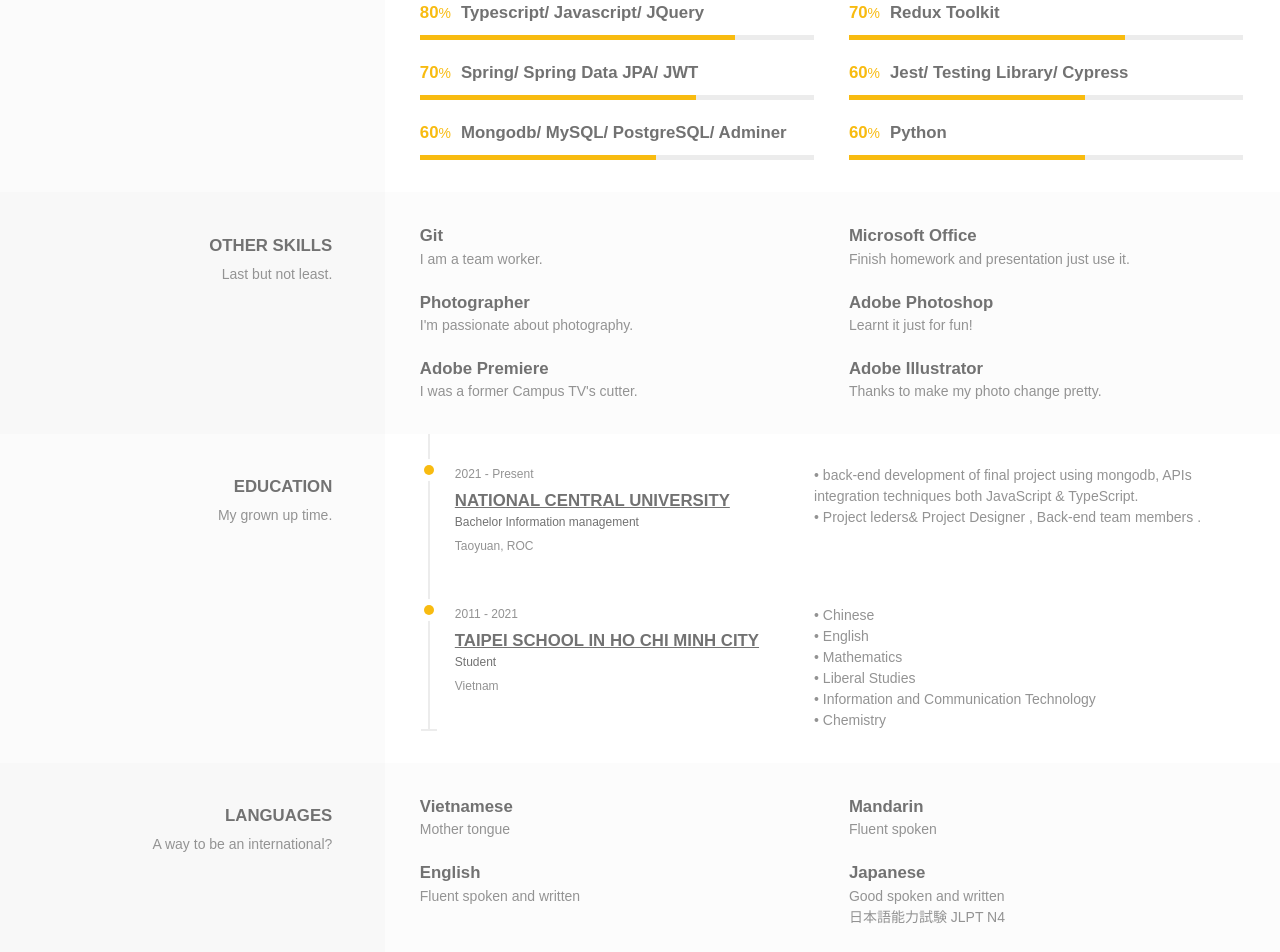
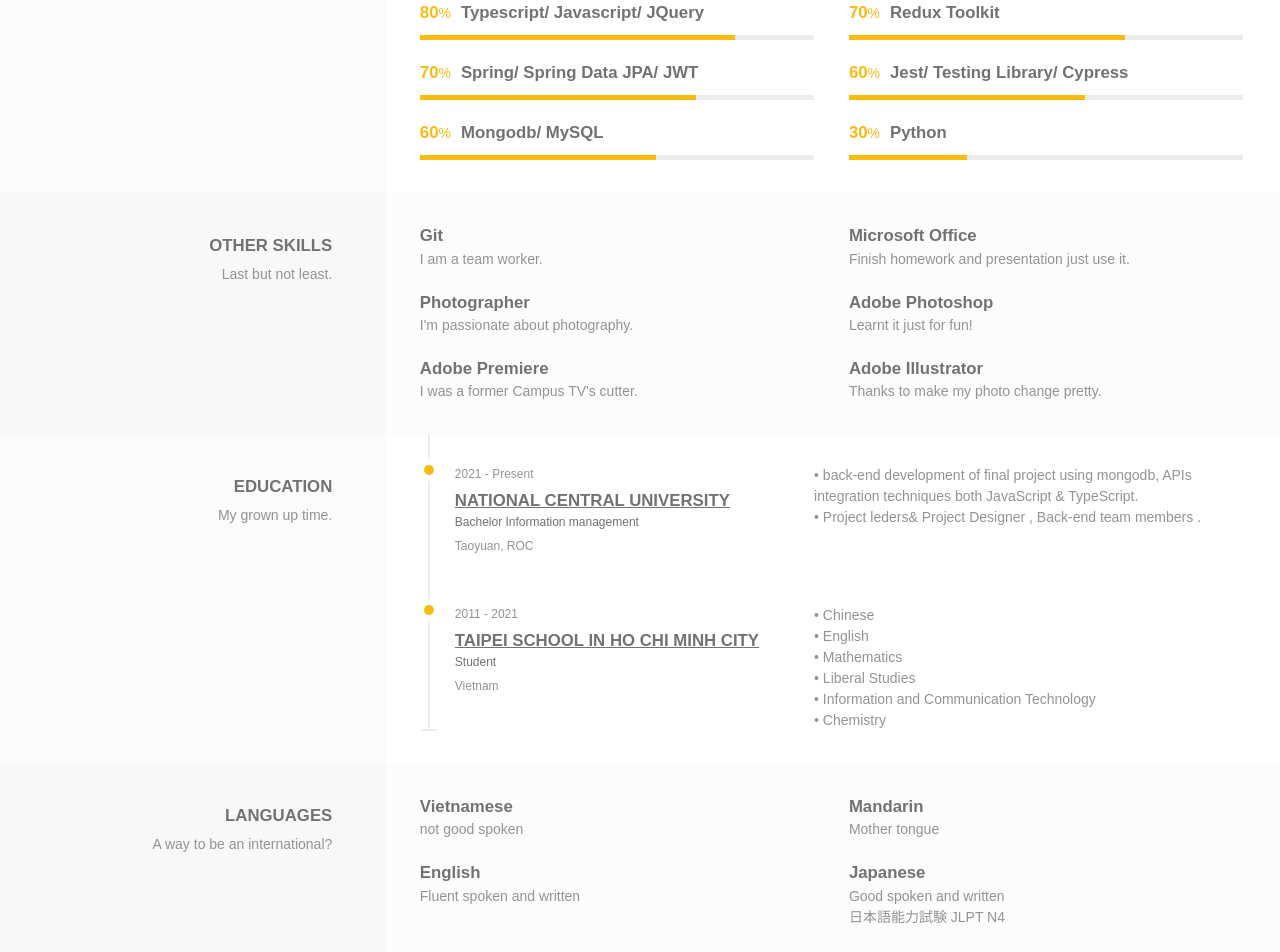
Before and after one commit to kaisensei1206/kaiweiPersonalWeb, a React (Create React App) app: page / in a window 1280 px wide. Shown: the part 1580-2532 px from the top of the page. Built offline with nearby package versions, Linux system fonts and the light colour scheme.

Commit message:
current status change

```diff
--- a/src/components/Languages/index.tsx
+++ b/src/components/Languages/index.tsx
@@ -21,8 +21,8 @@ const Languages = () => {
         </div>
         <div className={styles.infoSection}>
           <div className={styles.infoSection_container}>
-            <LanguagesCard title={"Vietnamese"} subtitle={"Mother tongue"} />
-            <LanguagesCard title={"Mandarin"} subtitle={"Fluent spoken"} />
+            <LanguagesCard title={"Vietnamese"} subtitle={"not good spoken"} />
+            <LanguagesCard title={"Mandarin"} subtitle={"Mother tongue"} />
             <LanguagesCard
               title={"English "}
               subtitle={"Fluent spoken and written"}
--- a/src/components/Skill/index.tsx
+++ b/src/components/Skill/index.tsx
@@ -35,8 +35,8 @@ const Skill = () => {
               persentage={60}
               title={"Jest/ Testing Library/ Cypress"}
             />
-            <SkillCard persentage={60} title={"Mongodb/ MySQL/ PostgreSQL/ Adminer"} />
-            <SkillCard persentage={60} title={"Python"} />
+            <SkillCard persentage={60} title={"Mongodb/ MySQL"} />
+            <SkillCard persentage={30} title={"Python"} />
           </div>
         </div>
       </div>
```
